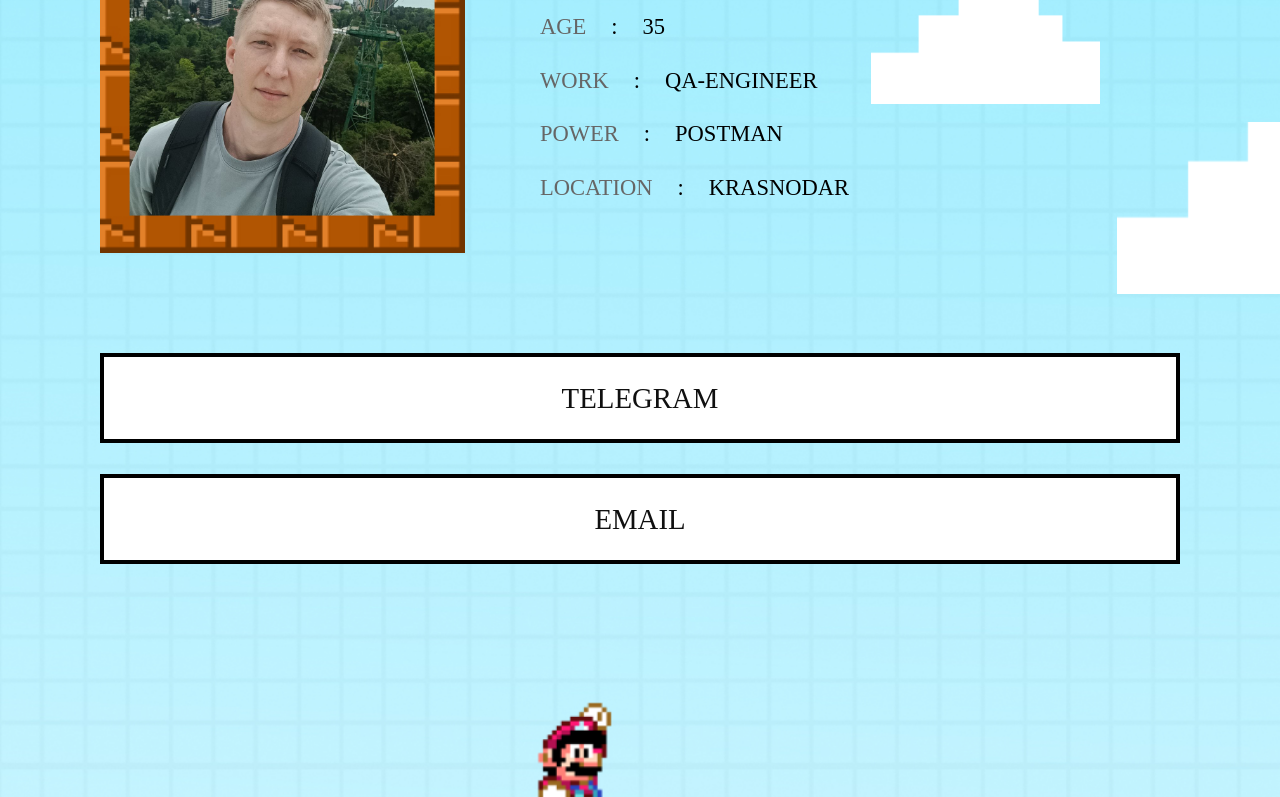
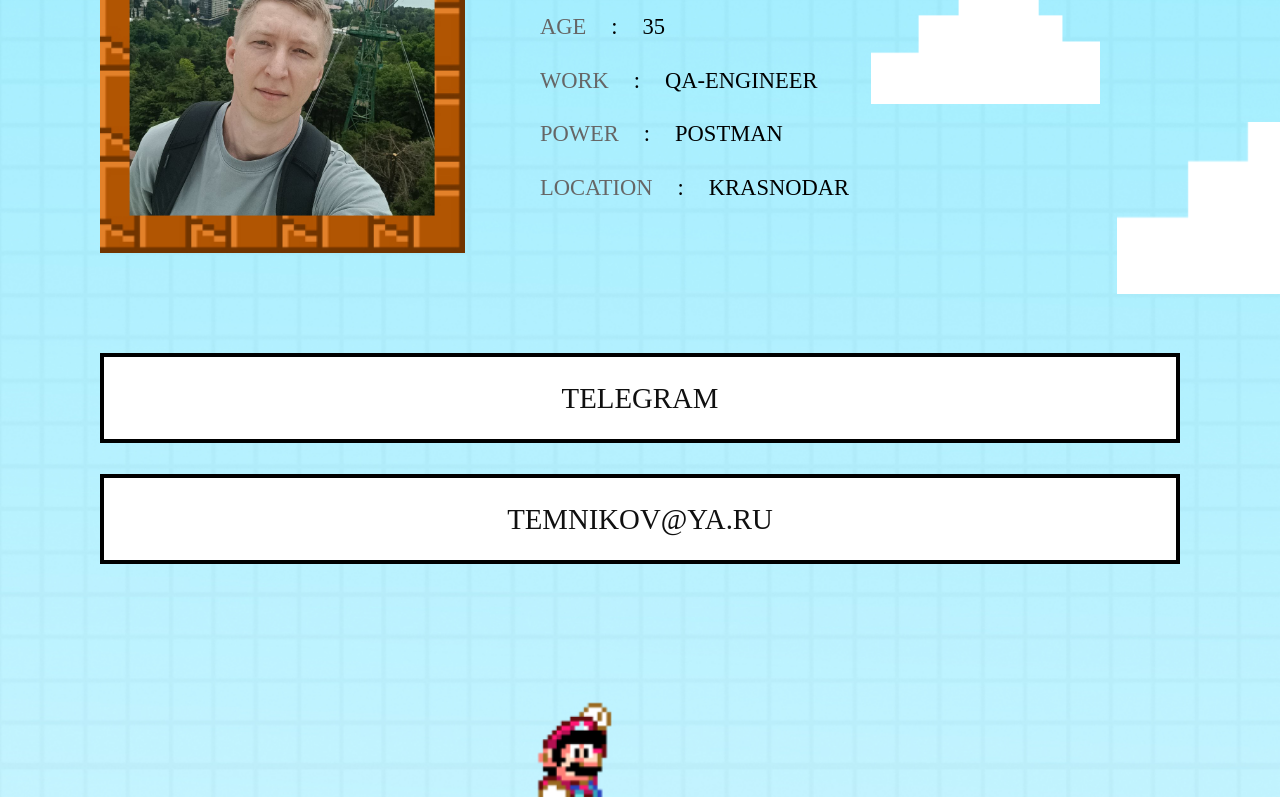
Before and after one commit to Hackerman1989/Hackerman1989.github.io, a plain HTML site: page index.html in a window 1280 px wide. Shown: the part 303-1100 px from the top of the page. Drawn offline with Linux system fonts and the light colour scheme; files whose address does not match are found by name.

Commit message:
Update index.html

```diff
--- a/index.html
+++ b/index.html
@@ -70,7 +70,7 @@
             <!-- Ссылки -->
             <section class="links">
                <div class="link"><a href="https://t.me/Artem_Lenin">Telegram</a></div>
-               <div class="link"><a href="mailto:temnikov@ya.ru">Email</a></div>
+               <div class="link"><a href="mailto:temnikov@ya.ru">temnikov@ya.ru</a></div>
 
 
             </section>
```
